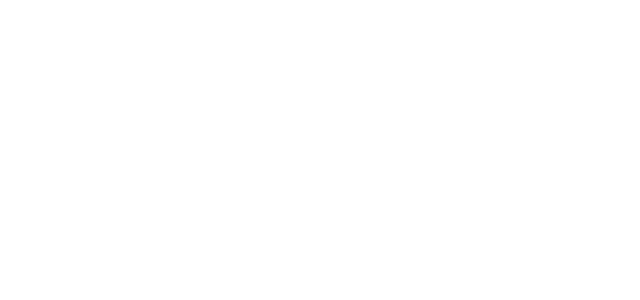
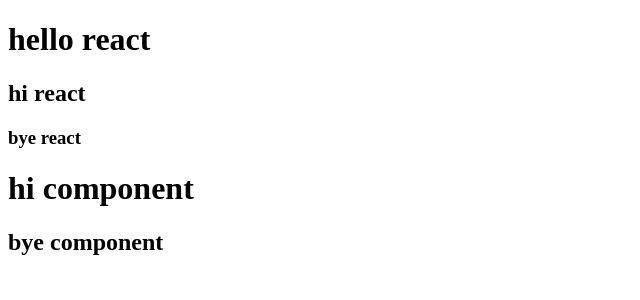
Before and after one commit to hoonil1/hoonil_react, a React (Create React App) app: page / in a window 1280 px wide. Shown: the top 300 px of the page, without its empty margins (0-640 px from the left). Built offline with nearby package versions, Linux system fonts and the light colour scheme.

Commit message:
component , jsx , 주석처리

```diff
--- a/src/App.js
+++ b/src/App.js
@@ -1,10 +1,33 @@
+function App() {
+    return (
+        <div>
+            <h1>hello react</h1>
+            <h2>hi react</h2>
+            <h3>bye react</h3>
+            <MyComp/>
+        </div>
+    );
+}
 
-function App() {
-  return (
-    <div>
+// component 이름은 대문자로 시작.
+// built-in component 이름은 소문자로 시작.
+// return 문을 가져야한다 (항상은 아님)
+// return 값은 보통 JSX 코드이다. (항상은 아님)
+function MyComp() {
+    // return 문에 jsx 코드 작성 가능
+    // 꼭 하나의 root tag가 존재해야 한다. (두개의 태그를 쓸수 없다)
+    // div 태그로 감싸서 쓰면 여러 태그를 쓸수 있다.
+    // return 값이 여러 줄이면 괄호로 감싸준다
+    // root tag 가 필요 없다면 fragment 사용. (<></> = 태그 명이 없는 태그)
 
-    </div>
-  );
+    // jsx에서 주석 사용법
+    // {/* ~ */}
+    return (
+        <>
+            <h1>hi component</h1>
+            <h2>bye component</h2>
+        </>
+    )
 }
 
 export default App;
```
